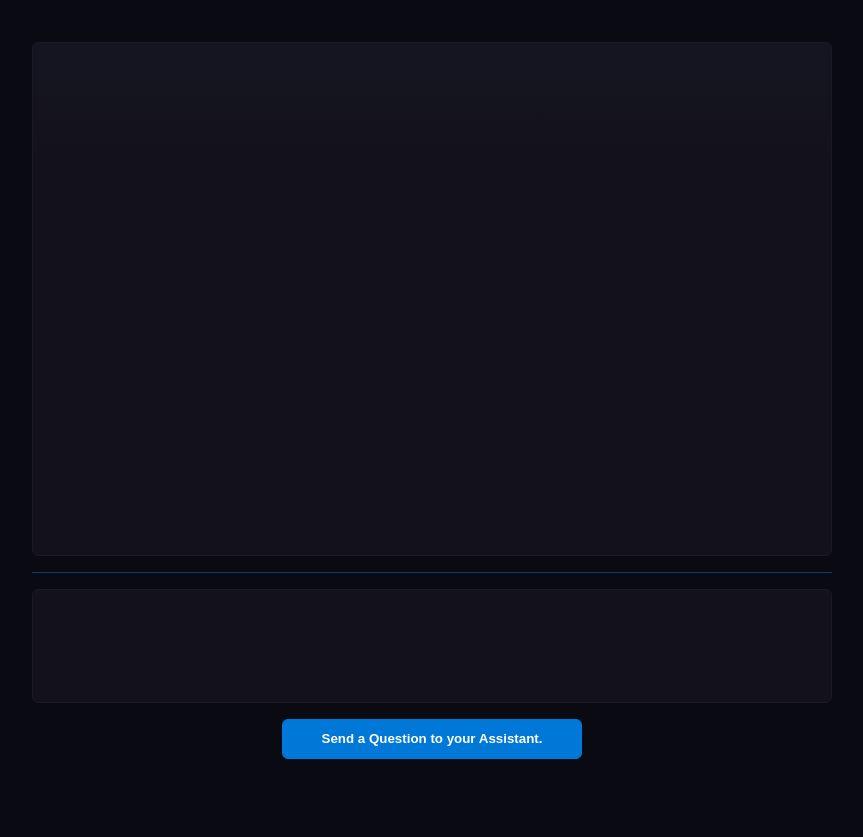
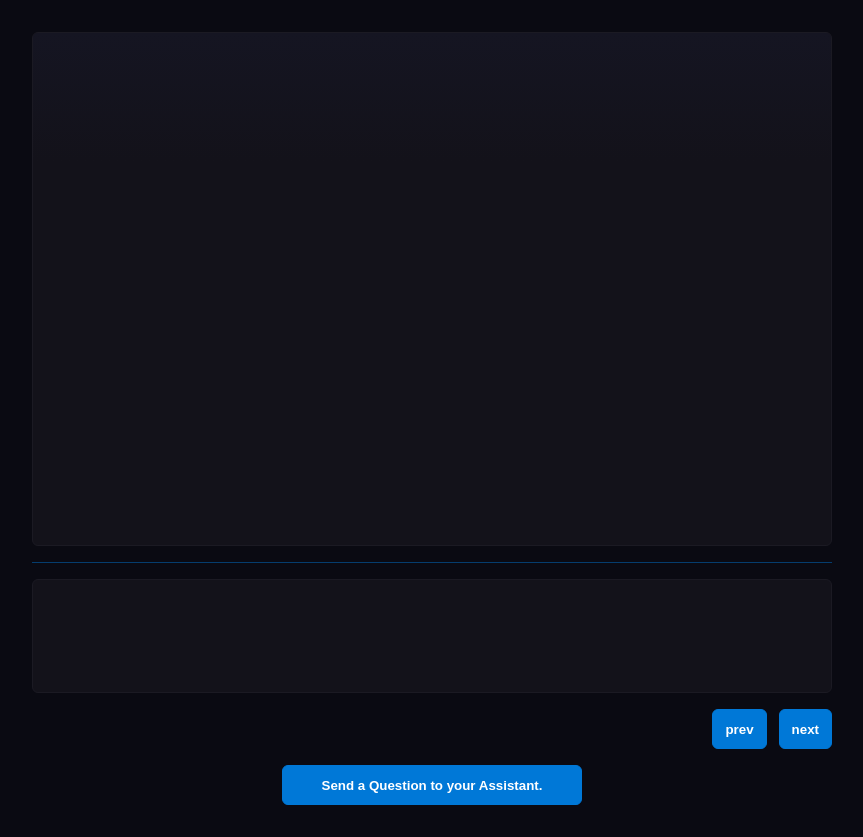
Before and after one commit to ask0ldd/LLMFirstPrj, a React (Vite) app: page / in a window 1280 px wide. Shown: the whole page, without its empty margins (224-1087 px from the left). Before the commit the page ends 800 px from the top, so only its background shows below. Built offline with nearby package versions, Linux system fonts and the light colour scheme.

Commit message:
history nav buttons

```diff
--- a/src/App.css
+++ b/src/App.css
@@ -71,6 +71,20 @@ button {
   background: #0078d777;
 }
 
+div.historyNavContainer {
+  display: flex;
+  flex-direction: row;
+  column-gap: 0.75rem;
+  justify-content: end;
+  align-items: end;
+}
+
+.historyNavContainer button {
+  width: fit-content;
+  margin: 0;
+  padding: 0 0.75rem;
+}
+
 div.response {
   color: #ffffffaa;
   font-weight: 600;
--- a/src/App.tsx
+++ b/src/App.tsx
@@ -4,6 +4,7 @@ import { useRef, useState } from 'react'
 import DialogBlockFactory from './assets/services/DialogBlockFactory';
 import { ChatService } from './services/ChatService';
 import useAutoScrollToLastItem from './hooks/useAutoScrollToLastItem';
+import useHistoryNavigator from './hooks/useHistoryNavigator';
 
 function App() {
   const decoder = new TextDecoder('utf-8');
@@ -28,6 +29,7 @@ function App() {
   // Q & A History + Autoscroll feature
   const [history, setHistory] = useState<IHistory[]>([])
   const autoScrollHistoryRef = useAutoScrollToLastItem()
+  const {getNextQuestion, getPreviousQuestion} = useHistoryNavigator(history)
 
   async function handleClick(){
 
@@ -98,6 +100,7 @@ function App() {
       </div>
       <div className='hr'/>
       <textarea className="userMessage" id="userMessage"/>
+      <div className='historyNavContainer'><button onClick={handlePrevClick}>prev</button><button onClick={handleNextClick}>next</button></div>
       <button onClick={handleClick}>Send a Question to your Assistant.</button>
       {/*<div className="response">{streamedDatas}</div>*/}
     </div>
@@ -119,6 +122,14 @@ function App() {
     streamedLetterPos.current++
   }
 
+  function handlePrevClick(){
+    (document.querySelector(".userMessage") as HTMLTextAreaElement).value = getPreviousQuestion()
+  }
+
+  function handleNextClick(){
+    (document.querySelector(".userMessage") as HTMLTextAreaElement).value = getNextQuestion()
+  }
+
   /*function navQuestionsHistory(){
     if("next" && history.length) return
   }*/
--- a/src/hooks/useHistoryNavigator.ts
+++ b/src/hooks/useHistoryNavigator.ts
@@ -6,21 +6,21 @@ function useHistoryNavigator(history : IHistory[] /*, userMessageRef */){
 
     const historyPos = useRef(0)
 
-    function getNextQuestion() {
-        if(historyPos.current + 2 > history.length-1) return history[historyPos.current]
+    function getNextQuestion() : string {
+        if(historyPos.current + 2 > history.length-1) return history[historyPos.current].text
         historyPos.current += 2
-        return history[historyPos.current]
+        return history[historyPos.current].text
     }
 
-    function getPreviousQuestion() {
-        if(historyPos.current - 2 < 0) return history[historyPos.current]
+    function getPreviousQuestion() : string {
+        if(historyPos.current - 2 < 0) return history[historyPos.current].text
         historyPos.current -= 2
-        return history[historyPos.current]
+        return history[historyPos.current].text
     }
 
-    function getLastQuestion(){
+    function getLastQuestion() : string{
         historyPos.current = history.length-2
-        return history[historyPos.current]
+        return history[historyPos.current].text
     }
 
     return {getNextQuestion, getPreviousQuestion, getLastQuestion}
```
